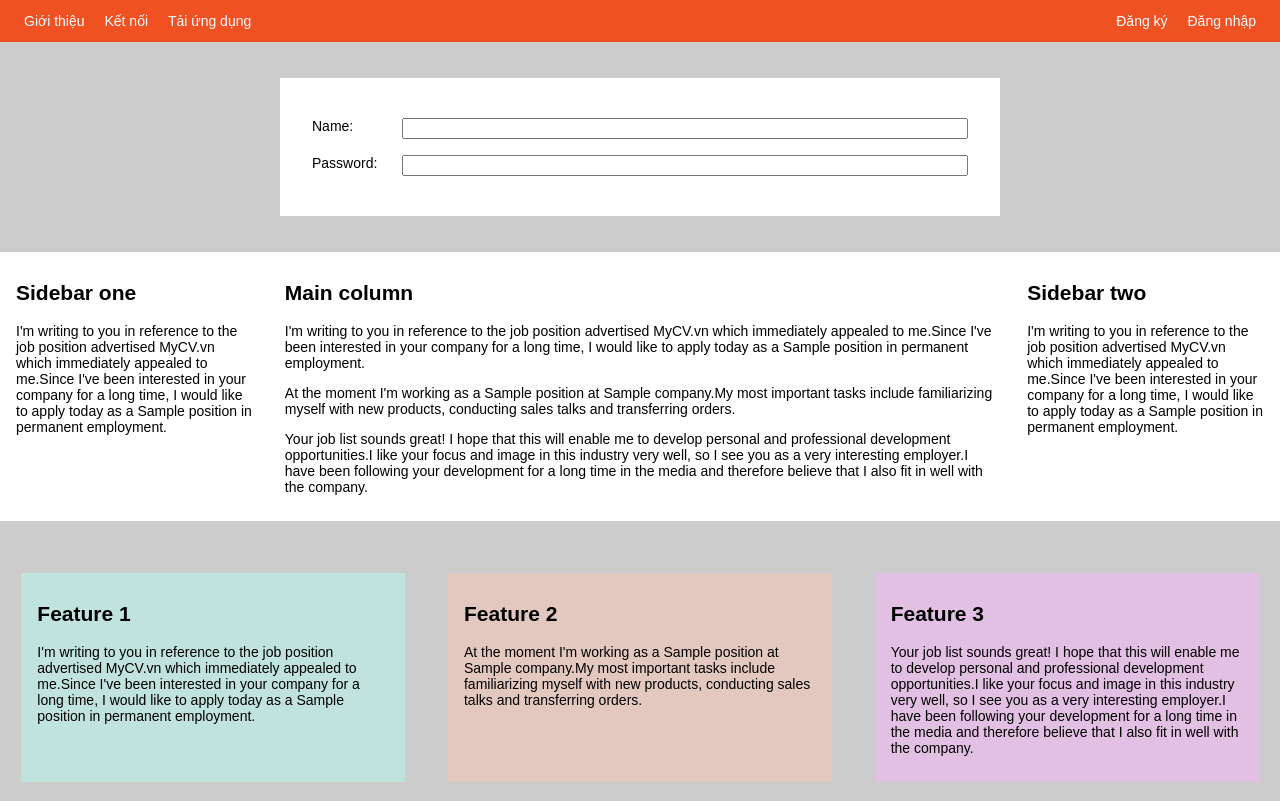
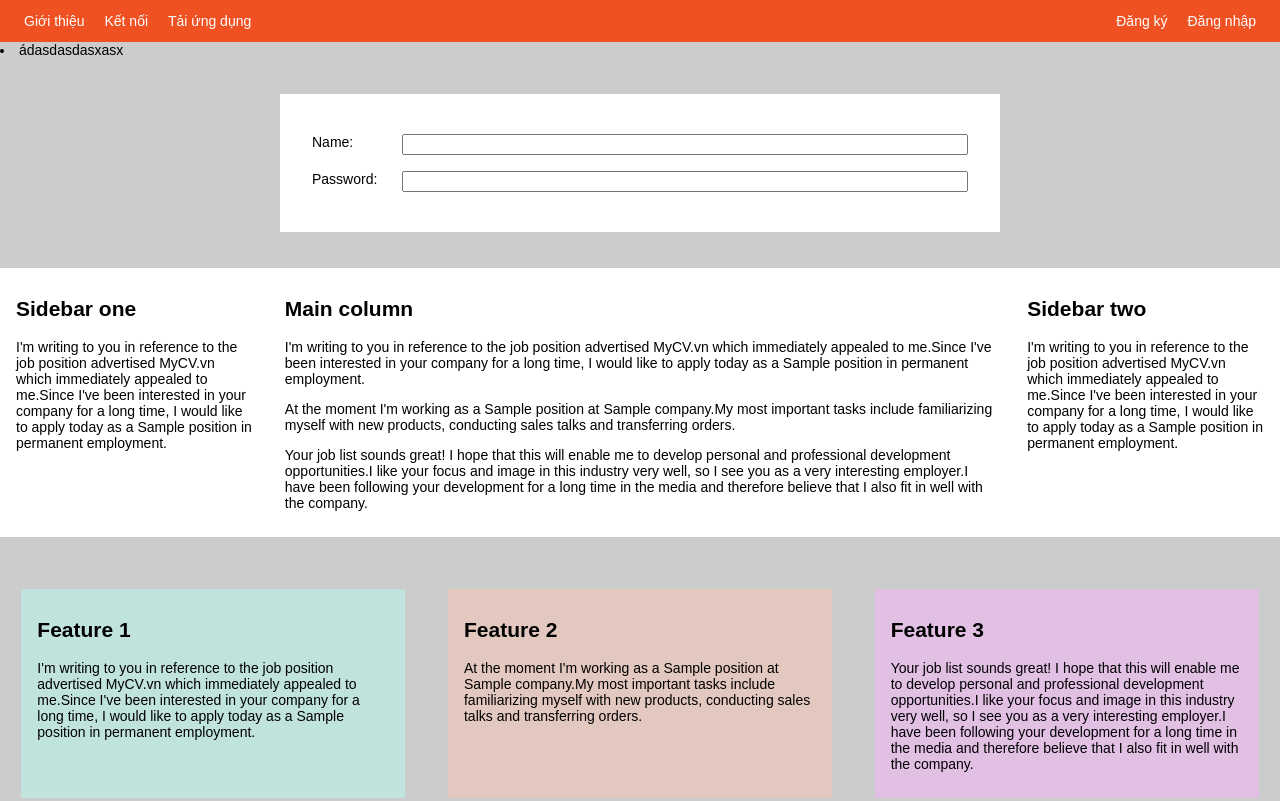
Before and after one commit to duha2001/F8-Shop, a plain HTML site: page index.html in a window 1280 px wide. Shown: the top 801 px of the page. Drawn offline with Linux system fonts and the light colour scheme.

Commit message:
Update index.html

```diff
--- a/index.html
+++ b/index.html
@@ -19,7 +19,9 @@
                 <li class="nav-item">Đăng nhập</li>
             </ul>
         </div>
-
+        <div class="ádasd">
+            <li>ádasdasdasxasx</li>
+        </div>
         <!-- Form layout -->
         <div class="form-container">
             <form action="" class="form">
```
